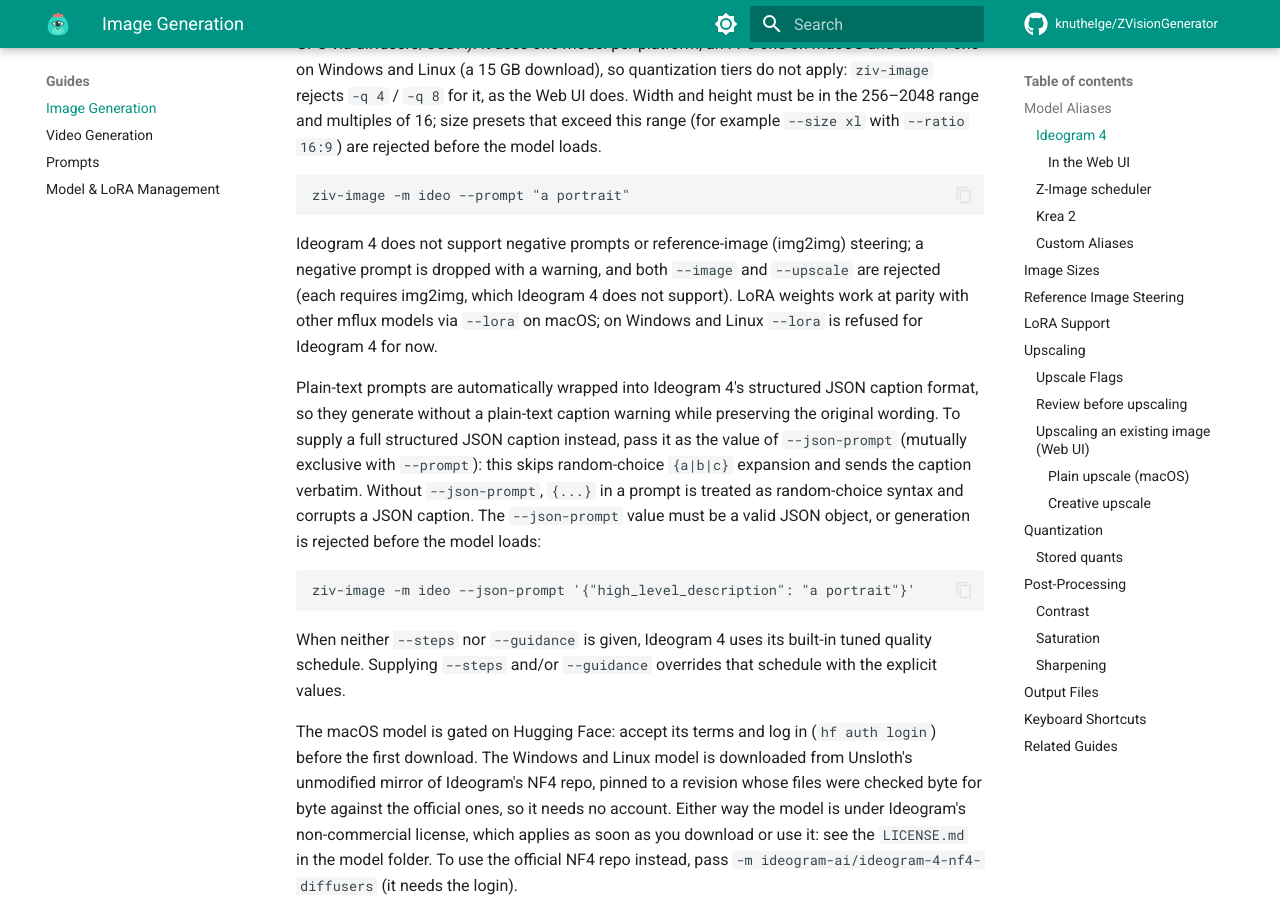
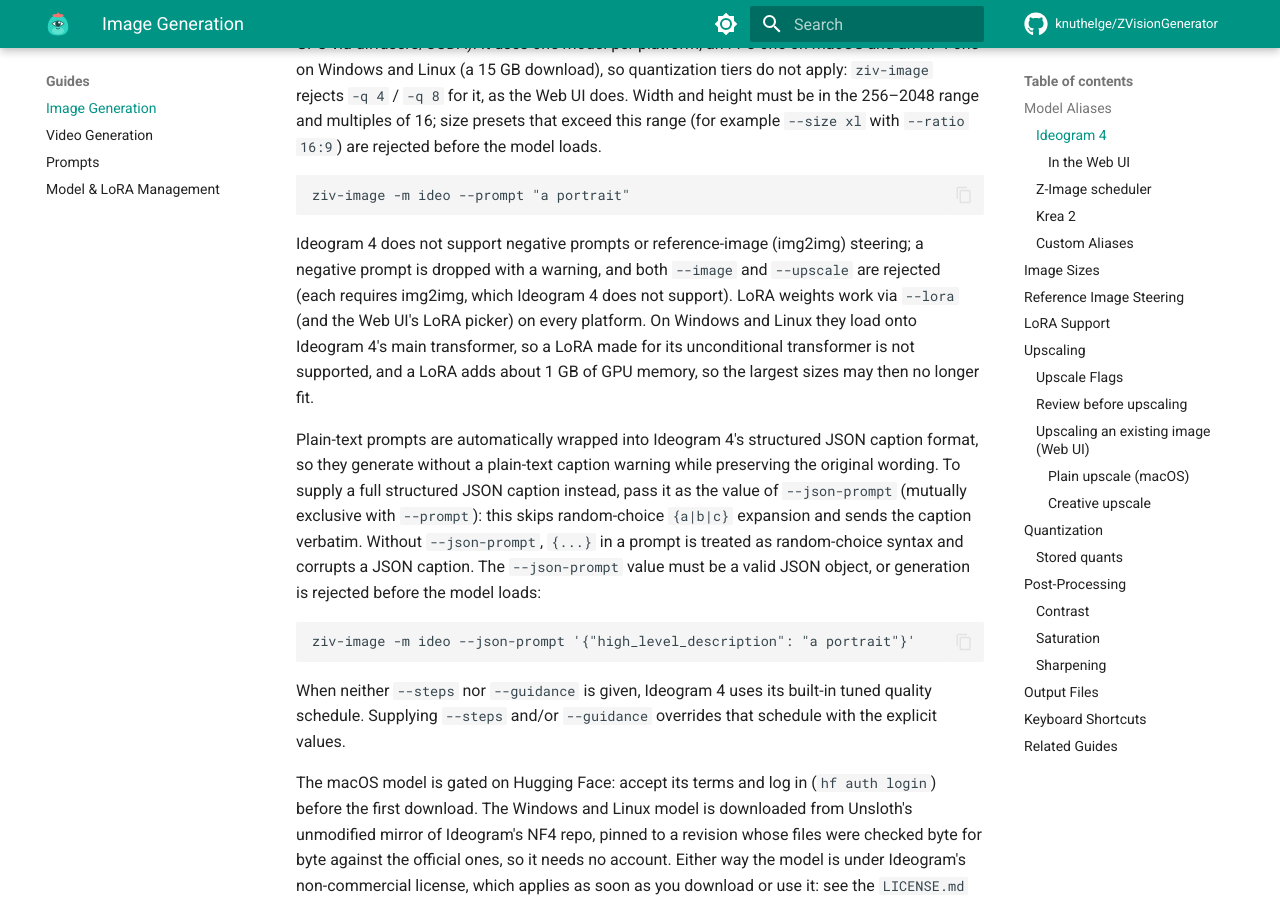
Before and after one commit to knuthelge/ZVisionGenerator, an MkDocs documentation site: the page built from docs/guides/image.md, in a window 1280 px wide and 900 px high, scrolled down 1041 px. Built offline with MkDocs 1.6.1 and Material for MkDocs 9.7.7, drawn with Linux system fonts in a browser that asks for light colours; comment, search, counter and statistics services are not loaded.

Commit message:
feat(image): allow LoRAs with Ideogram 4 on Windows and Linux
- Load LoRAs onto the Ideogram 4 pipeline after it is placed, through the
  shared LoRA loader, instead of refusing them
- Document that a LoRA adds about 1 GB of GPU memory and that LoRAs made
  for the unconditional transformer are not supported
- Record the check with a style LoRA in the platform parity proposal

````diff
--- a/docs/guides/image.md
+++ b/docs/guides/image.md
@@ -33,7 +33,7 @@
 ziv-image -m ideo --prompt "a portrait"
 ```
 
-Ideogram 4 does not support negative prompts or reference-image (img2img) steering; a negative prompt is dropped with a warning, and both `--image` and `--upscale` are rejected (each requires img2img, which Ideogram 4 does not support). LoRA weights work at parity with other mflux models via `--lora` on macOS; on Windows and Linux `--lora` is refused for Ideogram 4 for now.
+Ideogram 4 does not support negative prompts or reference-image (img2img) steering; a negative prompt is dropped with a warning, and both `--image` and `--upscale` are rejected (each requires img2img, which Ideogram 4 does not support). LoRA weights work via `--lora` (and the Web UI's LoRA picker) on every platform. On Windows and Linux they load onto Ideogram 4's main transformer, so a LoRA made for its unconditional transformer is not supported, and a LoRA adds about 1 GB of GPU memory, so the largest sizes may then no longer fit.
 
 Plain-text prompts are automatically wrapped into Ideogram 4's structured JSON caption format, so they generate without a plain-text caption warning while preserving the original wording. To supply a full structured JSON caption instead, pass it as the value of `--json-prompt` (mutually exclusive with `--prompt`): this skips random-choice `{a|b|c}` expansion and sends the caption verbatim. Without `--json-prompt`, `{...}` in a prompt is treated as random-choice syntax and corrupts a JSON caption. The `--json-prompt` value must be a valid JSON object, or generation is rejected before the model loads:
 
````
Also changed, not shown: CHANGELOG.md (+1 -1 lines), proposals/platform-parity.md (+2 -1 lines), 2 other files.
